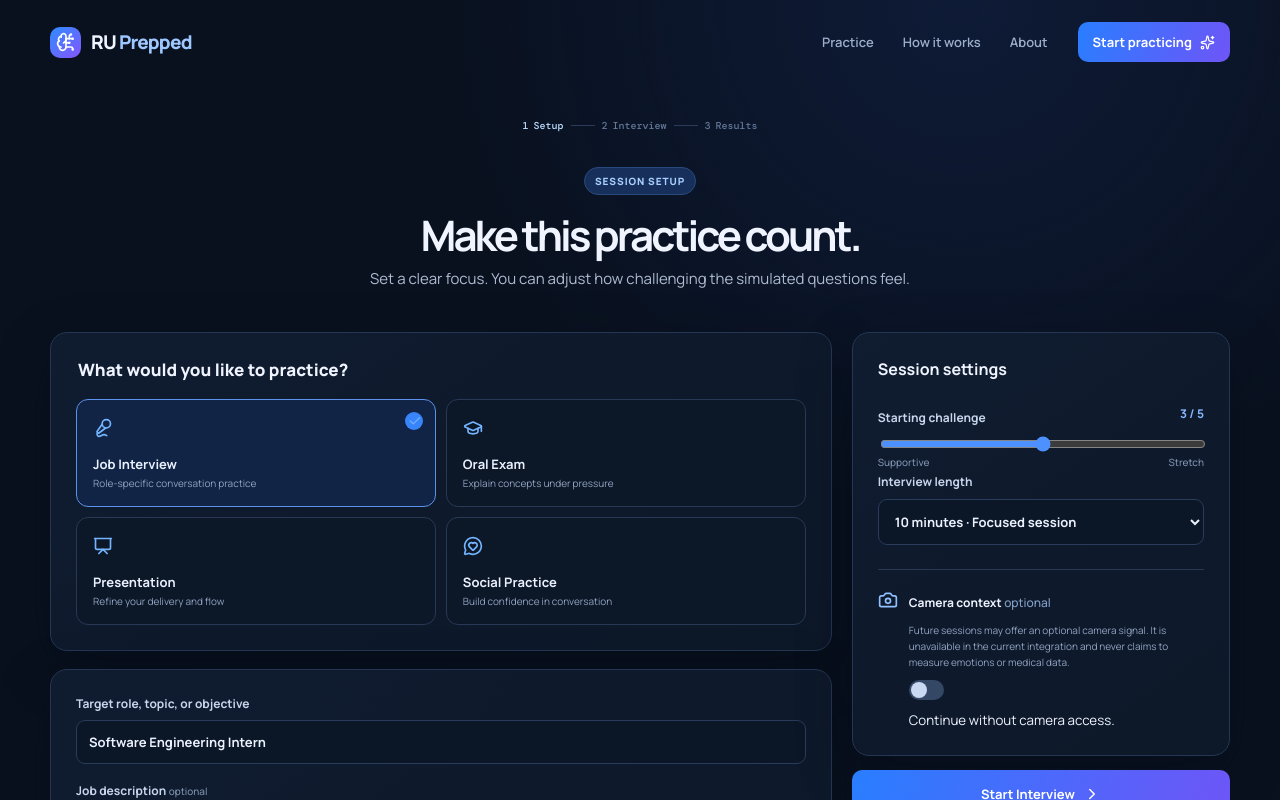
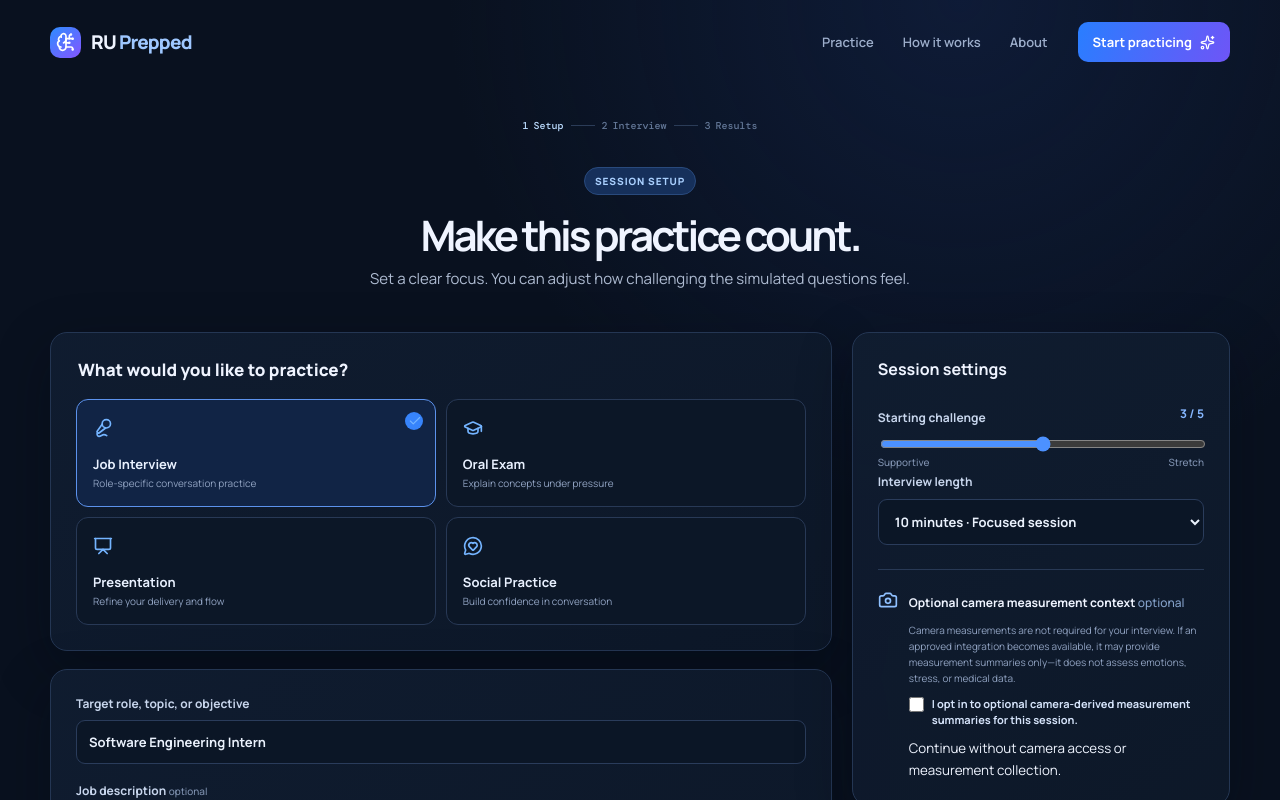
Before and after one commit to Crimson16298/RUPrepped, a React (Vite) app in the folder frontend/: page /setup in a window 1280 px wide. Shown: the top 800 px of the page. Built offline with nearby package versions, Linux system fonts and the light colour scheme; no server answers.

Commit message:
feat: add Presage camera consent and interview sidebar

```diff
--- a/frontend/src/pages/LiveInterviewPage.tsx
+++ b/frontend/src/pages/LiveInterviewPage.tsx
@@ -2,7 +2,6 @@ import {
   Bot,
   CheckCircle2,
   Clock3,
-  Coffee,
   FastForward,
   Mic,
   MicOff,
@@ -16,6 +15,7 @@ import {
 import { useCallback, useEffect, useRef, useState } from "react";
 import { useNavigate } from "react-router-dom";
 import { AppShell, Stepper } from "../components/AppShell";
+import { PresageMeasurements, type PresageMeasurementSnapshot } from "../components/PresageMeasurements";
 import { Badge, Button, Card } from "../components/ui";
 import { useSession } from "../context/SessionContext";
 import { useAudioPlayback } from "../hooks/useAudioPlayback";
@@ -62,6 +62,11 @@ export function LiveInterviewPage() {
   const done = !current;
   const isBackend = session?.mode === "backend";
   const latestCalibration = session?.calibration.at(-1);
+  // An approved renderer/Electron transport can replace this snapshot with
+  // consented summary-only measurements. Do not request camera access here.
+  const presageSnapshot: PresageMeasurementSnapshot = session?.setup.cameraEnabled
+    ? { availability: "unavailable" }
+    : { availability: "not-requested" };
   const displayedDifficulty = isBackend ? current?.difficulty ?? session?.setup.difficulty : latestCalibration?.nextLevel ?? session?.setup.difficulty;
   const progress = session ? Math.round((index / session.questionCount) * 100) : 0;
   const providerLabel = !session
@@ -262,7 +267,8 @@ export function LiveInterviewPage() {
             {(error || voiceError || playbackError || recorderError) && <div className="request-notice" role="alert"><strong>Something needs your attention</strong><p>{error ?? voiceError ?? playbackError ?? recorderError}</p>{!busy && text.trim() && <small>Your answer is still here—correct the issue and retry.</small>}</div>}
           </section>
           <aside className="interview-side">
-            <Card className="calibration-card"><div className="side-title"><div><small>CHALLENGE CALIBRATION</small><h2>Level {displayedDifficulty}<span> / 5</span></h2></div><Sparkles size={20} /></div><div className="level-bars">{[1, 2, 3, 4, 5].map((bar) => <i className={bar <= (displayedDifficulty ?? 0) ? "active" : ""} key={bar} />)}</div><p aria-live="polite"><strong>{isBackend && latestCalibration ? adjustmentTitle : isBackend ? current?.difficulty ? "Starting backend question level" : "Difficulty level unavailable" : latestCalibration ? adjustmentTitle : "Starting point set"}</strong>{isBackend ? latestCalibration?.rationale ?? (current?.difficulty ? "This value came from the current backend question. An adjustment rationale will appear after an evaluated answer." : "The backend did not provide difficulty for this question, so no calibration event is inferred.") : latestCalibration?.rationale ?? "This level came from the session setting you selected."}</p><div className="signal-status"><Coffee size={16} /><span><strong>Camera signal unavailable</strong>The current backend does not provide camera or physiological input.</span></div></Card>
+            <Card className="calibration-card"><div className="side-title"><div><small>CHALLENGE CALIBRATION</small><h2>Level {displayedDifficulty}<span> / 5</span></h2></div><Sparkles size={20} /></div><div className="level-bars">{[1, 2, 3, 4, 5].map((bar) => <i className={bar <= (displayedDifficulty ?? 0) ? "active" : ""} key={bar} />)}</div><p aria-live="polite"><strong>{isBackend && latestCalibration ? adjustmentTitle : isBackend ? current?.difficulty ? "Starting backend question level" : "Difficulty level unavailable" : latestCalibration ? adjustmentTitle : "Starting point set"}</strong>{isBackend ? latestCalibration?.rationale ?? (current?.difficulty ? "This value came from the current backend question. An adjustment rationale will appear after an evaluated answer." : "The backend did not provide difficulty for this question, so no calibration event is inferred.") : latestCalibration?.rationale ?? "This level came from the session setting you selected."}</p></Card>
+            <PresageMeasurements {...presageSnapshot} />
             <Card className="transcript-card"><div className="side-title"><div><small>SESSION TRANSCRIPT</small><h2>Practice history</h2></div><span className="transcript-count">{session.transcript.length}</span></div><div className="transcript-list">{session.transcript.map((event) => <article className={event.speaker} key={event.id}><small>{event.speaker === "interviewer" ? "INTERVIEWER" : "YOU"}</small><p>{event.text}</p></article>)}</div></Card>
             {session.answers.at(-1)?.evaluation && <Card className="transcript-card"><div className="side-title"><div><small>LATEST {session.answers.at(-1)?.evaluation?.evaluationSource.toUpperCase()} EVALUATION</small><h2>{session.answers.at(-1)?.evaluation?.score}/100</h2></div><Badge tone="muted">{session.answers.at(-1)?.evaluation?.evaluationSource}</Badge></div><p className="evaluation-copy">{session.answers.at(-1)?.evaluation?.feedback}</p></Card>}
           </aside>
--- a/frontend/src/pages/SessionSetupPage.tsx
+++ b/frontend/src/pages/SessionSetupPage.tsx
@@ -57,7 +57,7 @@ export function SessionSetupPage() {
   const [jobDescription, setJobDescription] = useState("");
   const [difficulty, setDifficulty] = useState<Difficulty>(3);
   const [lengthMinutes, setLength] = useState(10);
-  const [cameraEnabled, setCamera] = useState(false);
+  const [cameraConsent, setCameraConsent] = useState(false);
   const [resumeName, setResumeName] = useState("");
   async function submit(event: FormEvent) {
     event.preventDefault();
@@ -67,7 +67,7 @@ export function SessionSetupPage() {
       jobDescription,
       difficulty,
       lengthMinutes,
-      cameraEnabled,
+      cameraEnabled: cameraConsent,
     });
     if (started) navigate("/interview");
   }
@@ -183,26 +183,25 @@ export function SessionSetupPage() {
                 <Camera size={20} />
                 <div>
                   <strong>
-                    Camera context <span>optional</span>
+                    Optional camera measurement context <span>optional</span>
                   </strong>
                   <p>
-                    Future sessions may offer an optional camera signal. It is
-                    unavailable in the current integration and never claims to measure
-                    emotions or medical data.
+                    Camera measurements are not required for your interview. If an
+                    approved integration becomes available, it may provide measurement
+                    summaries only—it does not assess emotions, stress, or medical data.
                   </p>
-                  <button
-                    type="button"
-                    role="switch"
-                    aria-checked={cameraEnabled}
-                    className={`switch ${cameraEnabled ? "checked" : ""}`}
-                    onClick={() => setCamera(!cameraEnabled)}
-                  >
-                    <i />
-                  </button>
+                  <label className="camera-consent-choice">
+                    <input
+                      type="checkbox"
+                      checked={cameraConsent}
+                      onChange={(event) => setCameraConsent(event.target.checked)}
+                    />
+                    <span>I opt in to optional camera-derived measurement summaries for this session.</span>
+                  </label>
                   <small>
-                    {cameraEnabled
-                      ? "Preference saved — unavailable in demo."
-                      : "Continue without camera access."}
+                    {cameraConsent
+                      ? "Consent is saved for this session. No camera permission is requested until an approved integration is connected."
+                      : "Continue without camera access or measurement collection."}
                   </small>
                 </div>
               </div>
--- a/frontend/src/styles.css
+++ b/frontend/src/styles.css
@@ -662,29 +662,22 @@ textarea {
   line-height: 1.6;
   color: #91a3c2;
 }
-.switch {
-  display: block;
-  margin: 8px 0;
-  width: 35px;
-  height: 20px;
-  border: 0;
-  border-radius: 999px;
-  background: #344865;
-  padding: 2px;
+.camera-consent-choice {
+  display: flex;
+  align-items: flex-start;
+  gap: 8px;
+  margin: 10px 0 8px;
+  color: #d5e3fa;
+  font-size: 11px;
+  line-height: 1.45;
+  cursor: pointer;
 }
-.switch i {
-  display: block;
-  width: 16px;
-  height: 16px;
-  background: #cad9f2;
-  border-radius: 50%;
-  transition: 0.2s;
-}
-.switch.checked {
-  background: #357ff7;
-}
-.switch.checked i {
-  transform: translateX(15px);
+.camera-consent-choice input {
+  width: 15px;
+  height: 15px;
+  margin: 1px 0 0;
+  accent-color: #4d8fff;
+  flex: none;
 }
 .start-button {
   width: 100%;
```
Also changed, not shown: frontend/src/components/PresageMeasurements.tsx (+8 -1 lines).
